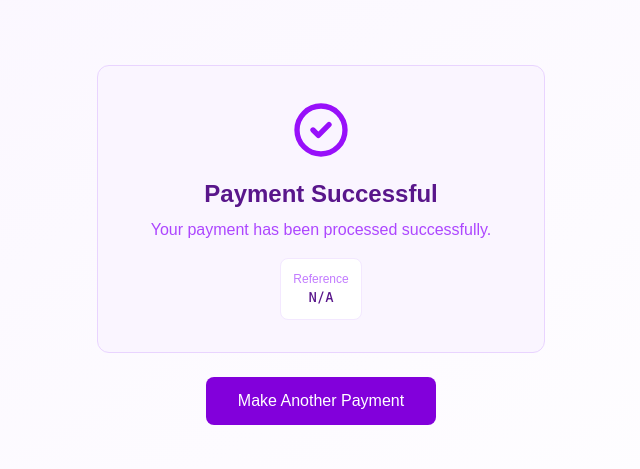
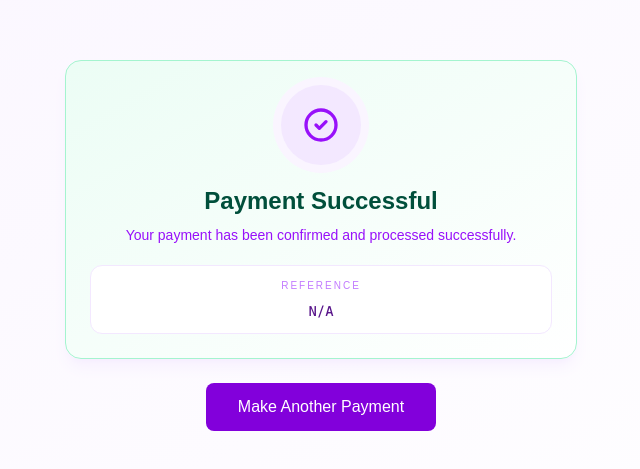
Before and after one commit to tambuaevaristus/rvamply-pawapay, a Next.js app: page /payment/success in a window 1280 px wide. Shown: the part 155-624 px from the top of the page, without its empty margins (319-959 px from the left). Built offline with nearby package versions, Linux system fonts and the light colour scheme.

Commit message:
fix final touches

```diff
--- a/src/app/payment/page.tsx
+++ b/src/app/payment/page.tsx
@@ -1,24 +1,107 @@
 'use client'
 
-import { useState } from 'react'
+import { useEffect, useState } from 'react'
 import PaymentForm from '@/components/PaymentForm'
 import PaymentStatus from '@/components/PaymentStatus'
-import { getPaymentLifecycleStatus } from '@/lib/payment-status'
+import { getMomoInstruction, getPaymentLifecycleStatus } from '@/lib/payment-status'
+
+interface PaymentResult {
+  status: 'pending' | 'success' | 'failed'
+  reference: string
+  amount?: number
+  currency?: string
+  provider?: string
+}
+
+const PAYMENT_TIMEOUT_MS = 60_000
 
 export default function PaymentPage() {
-  const [paymentResult, setPaymentResult] = useState<{
-    status: 'pending' | 'success' | 'failed'
-    reference: string
-    amount?: number
-    currency?: string
-  } | null>(null)
+  const [paymentResult, setPaymentResult] = useState<PaymentResult | null>(null)
 
-  const handleSuccess = (result: { depositId: string; status: string }) => {
+  useEffect(() => {
+    if (!paymentResult || paymentResult.status !== 'pending' || !paymentResult.reference) {
+      return
+    }
+
+    const startedAt = Date.now()
+    let cancelled = false
+    let pollTimer: number | undefined
+    let timeoutTimer: number | undefined
+
+    const markFinalState = (nextState: 'success' | 'failed') => {
+      if (!cancelled) {
+        setPaymentResult((current) => current ? { ...current, status: nextState } : current)
+      }
+    }
+
+    const poll = async () => {
+      if (cancelled) {
+        return
+      }
+
+      if (Date.now() - startedAt >= PAYMENT_TIMEOUT_MS) {
+        markFinalState('failed')
+        return
+      }
+
+      try {
+        const response = await fetch(
+          `/api/pawapay/verify-payment?depositId=${encodeURIComponent(paymentResult.reference)}`,
+          { cache: 'no-store' }
+        )
+        const data = await response.json()
+
+        if (!response.ok) {
+          throw new Error(data?.error || 'Unable to check payment status')
+        }
+
+        const lifecycleStatus = getPaymentLifecycleStatus(
+          data?.status || data?.data?.status || data?.data?.data?.status
+        )
+
+        if (lifecycleStatus === 'success') {
+          markFinalState('success')
+          return
+        }
+
+        if (lifecycleStatus === 'failed') {
+          markFinalState('failed')
+          return
+        }
+      } catch (error) {
+        console.warn('Payment poll failed:', error)
+      }
+
+      if (Date.now() - startedAt >= PAYMENT_TIMEOUT_MS) {
+        markFinalState('failed')
+        return
+      }
+
+      pollTimer = window.setTimeout(poll, 3000)
+    }
+
+    timeoutTimer = window.setTimeout(() => {
+      markFinalState('failed')
+    }, PAYMENT_TIMEOUT_MS)
+
+    pollTimer = window.setTimeout(poll, 2000)
+
+    return () => {
+      cancelled = true
+      if (pollTimer) window.clearTimeout(pollTimer)
+      if (timeoutTimer) window.clearTimeout(timeoutTimer)
+    }
+  }, [paymentResult?.reference, paymentResult?.status])
+
+  const handleSuccess = (result: { depositId: string; status: string; provider?: string; amount?: number; currency?: string }) => {
     const mappedStatus = getPaymentLifecycleStatus(result.status)
 
     setPaymentResult({
       status: mappedStatus,
       reference: result.depositId,
+      amount: result.amount,
+      currency: result.currency,
+      provider: result.provider,
     })
   }
 
@@ -35,7 +118,7 @@ export default function PaymentPage() {
   }
 
   return (
-    <main className="min-h-screen flex items-center justify-center p-4 bg-gradient-to-br from-purple-50 to-white">
+    <main className="min-h-screen flex items-center justify-center p-4 bg-gradient-to-br from-purple-50 via-white to-violet-50">
       <div className="w-full max-w-lg">
         <div className="text-center mb-8">
           <h1 className="text-3xl font-bold text-purple-900">mountainHub.africa</h1>
@@ -51,6 +134,7 @@ export default function PaymentPage() {
               reference={paymentResult.reference}
               amount={paymentResult.amount}
               currency={paymentResult.currency}
+              instruction={paymentResult.status === 'pending' ? getMomoInstruction(paymentResult.provider) || 'Please complete the payment approval on your phone.' : undefined}
             />
             <button
               onClick={handleReset}
--- a/src/components/PaymentForm.tsx
+++ b/src/components/PaymentForm.tsx
@@ -205,7 +205,14 @@ interface GhlContext {
 }
 
 interface PaymentFormProps {
-  onSuccess?: (result: { depositId: string; status: string; failureReason?: string }) => void
+  onSuccess?: (result: {
+    depositId: string
+    status: string
+    failureReason?: string
+    provider?: PawapayProvider
+    amount?: number
+    currency?: string
+  }) => void
   onError?: (error: string) => void
   ghlContext?: GhlContext
 }
@@ -268,6 +275,9 @@ export default function PaymentForm({ onSuccess, onError, ghlContext }: PaymentF
           depositId: data.depositId,
           status: data.status,
           failureReason: data.failureReason?.failureMessage,
+          provider: provider || undefined,
+          amount: Number(amount) || 0,
+          currency,
         })
       }
     } catch (err) {
--- a/src/components/PaymentStatus.tsx
+++ b/src/components/PaymentStatus.tsx
@@ -3,62 +3,82 @@ interface PaymentStatusProps {
   reference: string
   amount?: number
   currency?: string
+  instruction?: string
 }
 
-export default function PaymentStatus({ status, reference, amount, currency }: PaymentStatusProps) {
+export default function PaymentStatus({ status, reference, amount, currency, instruction }: PaymentStatusProps) {
   const statusConfig = {
     success: {
       icon: (
-        <svg className="w-16 h-16 text-purple-600" fill="none" stroke="currentColor" viewBox="0 0 24 24">
+        <div className="flex h-20 w-20 items-center justify-center rounded-full bg-purple-100 ring-8 ring-purple-50">
+          <svg className="h-10 w-10 text-purple-600" fill="none" stroke="currentColor" viewBox="0 0 24 24">
             <path strokeLinecap="round" strokeLinejoin="round" strokeWidth={2} d="M9 12l2 2 4-4m6 2a9 9 0 11-18 0 9 9 0 0118 0z" />
           </svg>
+        </div>
       ),
       title: 'Payment Successful',
-      subtitle: 'Your payment has been processed successfully.',
-      bgColor: 'bg-purple-50',
-      borderColor: 'border-purple-200',
+      subtitle: 'Your payment has been confirmed and processed successfully.',
+      bgColor: 'bg-gradient-to-br from-emerald-50 to-white',
+      borderColor: 'border-emerald-200',
+      textColor: 'text-emerald-900',
     },
     failed: {
       icon: (
-        <svg className="w-16 h-16 text-red-500" fill="none" stroke="currentColor" viewBox="0 0 24 24">
+        <div className="flex h-20 w-20 items-center justify-center rounded-full bg-red-100 ring-8 ring-red-50">
+          <svg className="h-10 w-10 text-red-500" fill="none" stroke="currentColor" viewBox="0 0 24 24">
             <path strokeLinecap="round" strokeLinejoin="round" strokeWidth={2} d="M10 14l2-2m0 0l2-2m-2 2l-2-2m2 2l2 2m7-2a9 9 0 11-18 0 9 9 0 0118 0z" />
           </svg>
+        </div>
       ),
       title: 'Payment Failed',
-      subtitle: 'We could not process your payment. Please try again.',
-      bgColor: 'bg-red-50',
+      subtitle: 'This payment could not be completed. Please try again or contact support.',
+      bgColor: 'bg-gradient-to-br from-red-50 to-white',
       borderColor: 'border-red-200',
+      textColor: 'text-red-900',
     },
     pending: {
       icon: (
-        <svg className="w-16 h-16 text-purple-400 animate-pulse" fill="none" stroke="currentColor" viewBox="0 0 24 24">
+        <div className="flex h-20 w-20 items-center justify-center rounded-full bg-purple-100 ring-8 ring-purple-50">
+          <svg className="h-10 w-10 animate-spin text-purple-600" fill="none" stroke="currentColor" viewBox="0 0 24 24">
             <path strokeLinecap="round" strokeLinejoin="round" strokeWidth={2} d="M12 8v4l3 3m6-3a9 9 0 11-18 0 9 9 0 0118 0z" />
           </svg>
+        </div>
       ),
-      title: 'Payment Pending',
-      subtitle: 'Waiting for payment confirmation. Check your phone.',
-      bgColor: 'bg-purple-50',
+      title: 'Waiting for confirmation',
+      subtitle: 'Your payment has been initiated. Please complete the approval on your phone.',
+      bgColor: 'bg-gradient-to-br from-purple-50 to-white',
       borderColor: 'border-purple-200',
+      textColor: 'text-purple-900',
     },
   }
 
   const config = statusConfig[status]
 
   return (
-    <div className={`w-full max-w-md mx-auto ${config.bgColor} border ${config.borderColor} rounded-xl p-8 text-center`}>
-      <div className="flex justify-center mb-4">{config.icon}</div>
-      <h2 className="text-2xl font-bold text-purple-900 mb-2">{config.title}</h2>
-      <p className="text-purple-500 mb-4">{config.subtitle}</p>
+    <div className={`w-full max-w-lg mx-auto ${config.bgColor} border ${config.borderColor} rounded-2xl p-6 shadow-lg shadow-purple-100/60 text-center`}>
+      <div className="flex justify-center mb-5">{config.icon}</div>
+      <h2 className={`text-2xl font-bold ${config.textColor} mb-2`}>{config.title}</h2>
+      <p className="text-sm text-purple-600 mb-5">{config.subtitle}</p>
+
+      {status === 'pending' && instruction && (
+        <div className="mb-5 rounded-xl border border-dashed border-purple-200 bg-white/80 p-3 text-left">
+          <p className="text-xs font-semibold uppercase tracking-wide text-purple-500 mb-1">Action</p>
+          <p className="text-sm text-purple-700">{instruction}</p>
+        </div>
+      )}
 
       {amount && currency && (
-        <p className="text-3xl font-bold text-purple-900 mb-4">
+        <div className="mb-5 rounded-xl border border-purple-100 bg-white px-4 py-3">
+          <p className="text-xs uppercase tracking-[0.2em] text-purple-400">Amount</p>
+          <p className="text-3xl font-bold text-purple-900 mt-2">
             {currency} {amount.toFixed(2)}
           </p>
+        </div>
       )}
 
-      <div className="bg-white rounded-lg p-3 inline-block border border-purple-100">
-        <p className="text-xs text-purple-400">Reference</p>
-        <p className="text-sm font-mono font-medium text-purple-900">{reference}</p>
+      <div className="bg-white rounded-xl p-3 border border-purple-100">
+        <p className="text-[10px] uppercase tracking-[0.2em] text-purple-400">Reference</p>
+        <p className="mt-2 text-sm font-mono font-medium text-purple-900 break-all">{reference}</p>
       </div>
     </div>
   )
--- a/src/lib/payment-status.ts
+++ b/src/lib/payment-status.ts
@@ -1,7 +1,7 @@
 export function getPaymentLifecycleStatus(status: string | undefined): 'pending' | 'success' | 'failed' {
-  const normalized = String(status || '').trim()
+  const normalized = String(status || '').trim().toUpperCase()
 
-  if (['ACCEPTED', 'PROCESSING', 'IN_RECONCILIATION'].includes(normalized)) {
+  if (['ACCEPTED', 'PROCESSING', 'IN_RECONCILIATION', 'PENDING'].includes(normalized)) {
     return 'pending'
   }
 
@@ -9,9 +9,22 @@ export function getPaymentLifecycleStatus(status: string | undefined): 'pending'
     return 'success'
   }
 
-  if (['FAILED', 'REJECTED', 'DUPLICATE_IGNORED'].includes(normalized)) {
+  if (['FAILED', 'REJECTED', 'CANCELLED', 'CANCELED', 'TIMEOUT', 'EXPIRED', 'DUPLICATE_IGNORED'].includes(normalized)) {
     return 'failed'
   }
 
   return 'pending'
 }
+
+export function getMomoInstruction(provider?: string): string | null {
+  if (!provider) {
+    return null
+  }
+
+  const normalized = provider.toUpperCase()
+  if (normalized.includes('MTN')) {
+    return 'Dial *126# on your phone to approve the MTN Mobile Money payment.'
+  }
+
+  return null
+}
```
Lines whose indentation alone changed are shown as unchanged.
